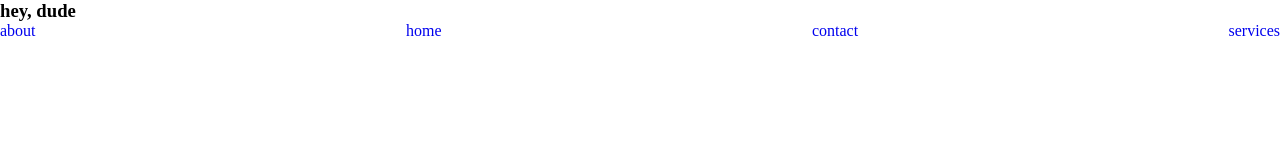
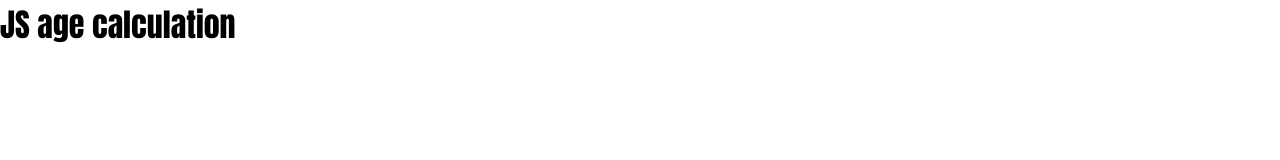
Before and after one commit to engineersabir/file5, a plain HTML site: page index.html in a window 1280 px wide. Drawn offline with Linux system fonts and the light colour scheme.

Commit message:
Update index.html and style.css

```diff
--- a/index.html
+++ b/index.html
@@ -3,23 +3,16 @@
 <head>
     <meta charset="UTF-8">
     <meta name="viewport" content="width=device-width, initial-scale=1.0">
-    <title>Document</title>
+    <title>AGE CALCULATOR</title>
     <link rel="stylesheet" href="style.css">
 
 </head>
 <body>
-    <div class="cladd">
-        <h3>hey, dude
 
-        </h3>
-        <nav>
-           <li> <a href="#">about</a></li>
-           <li> <a href="#">home</a></li>
-           <li> <a href="#">contact</a></li>
-           <li> <a href="#">services</a></li>
-
-
-        </nav>
+    <div class="CONTAINER">
+        <div class="calculator">
+            <h1>JS age calculation</h1>
+        </div>
     </div>
 </body>
 </html>
--- a/style.css
+++ b/style.css
@@ -1,18 +1,6 @@
 *{
     margin: 0;
     padding: 0;
+    font-family: Impact, Haettenschweiler, 'Arial Narrow Bold', sans-serif;
+    box-sizing: border-box;
 }
-li{
-    list-style: none;
-    text-decoration: none;
-}
-nav{
-    justify-content: space-between;
-    /* justify-content: center; */
-    align-items: center;
-    display: flex;
-
-}
-a{
-    text-decoration: none;
-}
```
